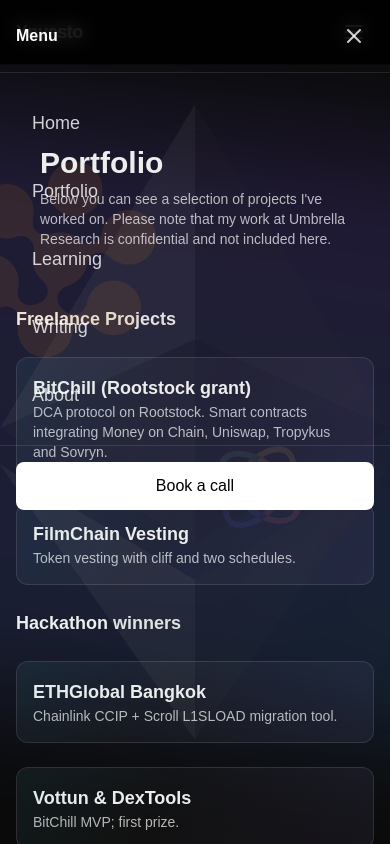
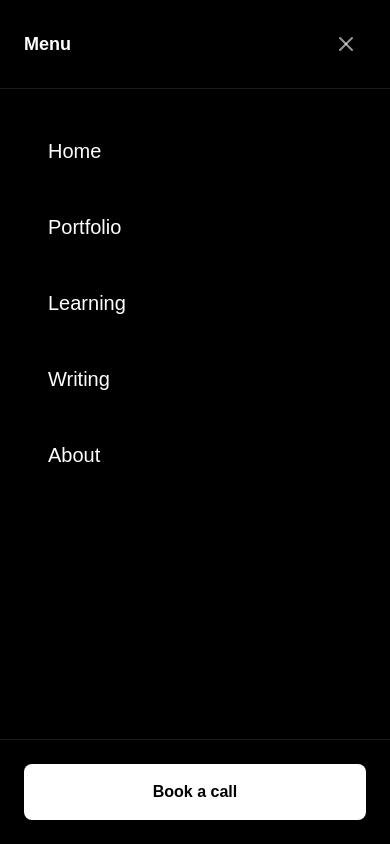
Before and after one commit to Ynyesto/dev-portfolio-site, a Next.js app: page /portfolio in a window 390 px wide. Both pictures are taken after a click on the button "Toggle navigation menu". Shown: the top 844 px of the page. Built offline with nearby package versions, Linux system fonts and the light colour scheme; no server answers.

Commit message:
fix: menu responsiveness

```diff
--- a/src/app/layout.tsx
+++ b/src/app/layout.tsx
@@ -89,11 +89,11 @@
                 event="nav_click"
                 props={{ link: "home" }}
               >
-                Ynyesto
+                Home
               </TrackedLink>
 
               {/* Desktop Navigation - Center */}
-              <nav className="hidden lg:flex items-center gap-6">
+              <nav className="flex max-[500px]:hidden items-center gap-6">
                 <TrackedLink
                   className="hover:underline text-sm font-medium"
                   href="/portfolio"
@@ -131,7 +131,7 @@
               {/* CTA Button - Right */}
               <div className="flex items-center gap-3">
                 <a
-                  className="hidden lg:flex rounded-full border border-solid border-transparent transition-colors bg-foreground text-background hover:opacity-90 text-sm h-9 px-4 items-center"
+                  className="flex max-[400px]:hidden rounded-full border border-solid border-transparent transition-colors bg-foreground text-background hover:opacity-90 text-sm h-9 px-4 items-center"
                   href="https://calendly.com/ynyesto/30min"
                   target="_blank"
                   rel="noopener noreferrer"
--- a/src/components/MobileNav.tsx
+++ b/src/components/MobileNav.tsx
@@ -11,11 +11,11 @@
   const closeMenu = () => setIsOpen(false);
 
   return (
-    <div className="lg:hidden">
+    <div className="hidden max-[500px]:block">
       {/* Burger Button */}
       <button
         onClick={toggleMenu}
-        className="p-2 text-white/80 hover:text-white transition-colors"
+        className="p-2 text-white/80 hover:text-white transition-colors rounded-lg hover:bg-white/10"
         aria-label="Toggle navigation menu"
       >
         <Menu size={24} />
@@ -23,73 +23,84 @@
 
       {/* Mobile Menu Overlay */}
       {isOpen && (
-        <div className="fixed inset-0 z-50 bg-black/80 backdrop-blur-sm">
+        <>
+          <div
+            className="fixed top-0 left-0 right-0 bottom-0"
+            style={{
+              backgroundColor: '#000000',
+              zIndex: 999999,
+              position: 'fixed',
+              width: '100vw',
+              height: '100vh'
+            }}
+          >
             <div className="flex flex-col h-full">
-            {/* Header with close button */}
-            <div className="flex items-center justify-between p-4 border-b border-white/10">
-              <span className="font-semibold text-white">Menu</span>
+              {/* Header */}
+              <div className="flex items-center justify-between p-6 border-b border-white/10">
+                <span className="font-semibold text-white text-lg">Menu</span>
                 <button
                   onClick={closeMenu}
-                className="p-2 text-white/80 hover:text-white transition-colors"
+                  className="p-2 text-white/60 hover:text-white transition-colors"
                   aria-label="Close navigation menu"
                 >
                   <X size={24} />
                 </button>
               </div>
 
-            {/* Navigation Links */}
-            <nav className="flex-1 px-4 py-6 space-y-4">
+              {/* Navigation */}
+              <nav className="flex-1 px-6 py-8 space-y-4">
                 <Link
                   href="/"
                   onClick={closeMenu}
-                className="block py-3 px-4 text-lg font-medium text-white/80 hover:text-white hover:bg-white/5 rounded-lg transition-all"
+                  className="block py-4 px-6 text-xl font-medium text-white hover:bg-white/10 rounded-lg transition-all"
                 >
                   Home
                 </Link>
                 <Link
                   href="/portfolio"
                   onClick={closeMenu}
-                className="block py-3 px-4 text-lg font-medium text-white/80 hover:text-white hover:bg-white/5 rounded-lg transition-all"
+                  className="block py-4 px-6 text-xl font-medium text-white hover:bg-white/10 rounded-lg transition-all"
                 >
                   Portfolio
                 </Link>
                 <Link
                   href="/learning"
                   onClick={closeMenu}
-                className="block py-3 px-4 text-lg font-medium text-white/80 hover:text-white hover:bg-white/5 rounded-lg transition-all"
+                  className="block py-4 px-6 text-xl font-medium text-white hover:bg-white/10 rounded-lg transition-all"
                 >
                   Learning
                 </Link>
                 <Link
                   href="/writing"
                   onClick={closeMenu}
-                className="block py-3 px-4 text-lg font-medium text-white/80 hover:text-white hover:bg-white/5 rounded-lg transition-all"
+                  className="block py-4 px-6 text-xl font-medium text-white hover:bg-white/10 rounded-lg transition-all"
                 >
                   Writing
                 </Link>
                 <Link
                   href="/about"
                   onClick={closeMenu}
-                className="block py-3 px-4 text-lg font-medium text-white/80 hover:text-white hover:bg-white/5 rounded-lg transition-all"
+                  className="block py-4 px-6 text-xl font-medium text-white hover:bg-white/10 rounded-lg transition-all"
                 >
                   About
                 </Link>
               </nav>
 
-            {/* CTA Button */}
-            <div className="p-4 border-t border-white/10">
+              {/* CTA */}
+              <div className="p-6 border-t border-white/10">
                 <a
                   href="https://calendly.com/ynyesto/30min"
                   target="_blank"
                   rel="noopener noreferrer"
                   onClick={closeMenu}
-                className="block w-full py-3 px-6 text-center bg-white text-black font-medium rounded-lg hover:bg-white/90 transition-colors"
+                  className="block w-full py-4 px-6 text-center bg-white text-black font-semibold rounded-lg hover:bg-white/90 transition-colors"
                 >
                   Book a call
                 </a>
               </div>
             </div>
           </div>
+        </>
       )}
     </div>
   );
```
Lines whose indentation alone changed are shown as unchanged.
